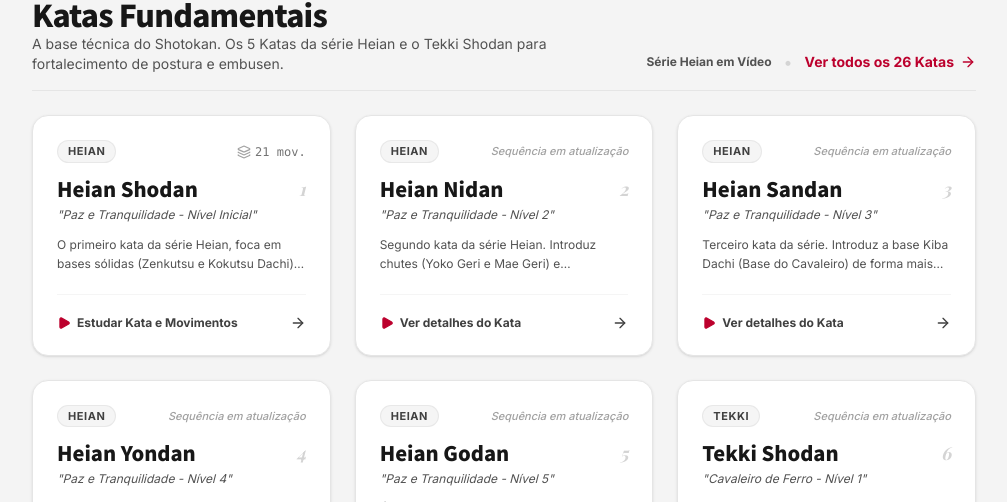
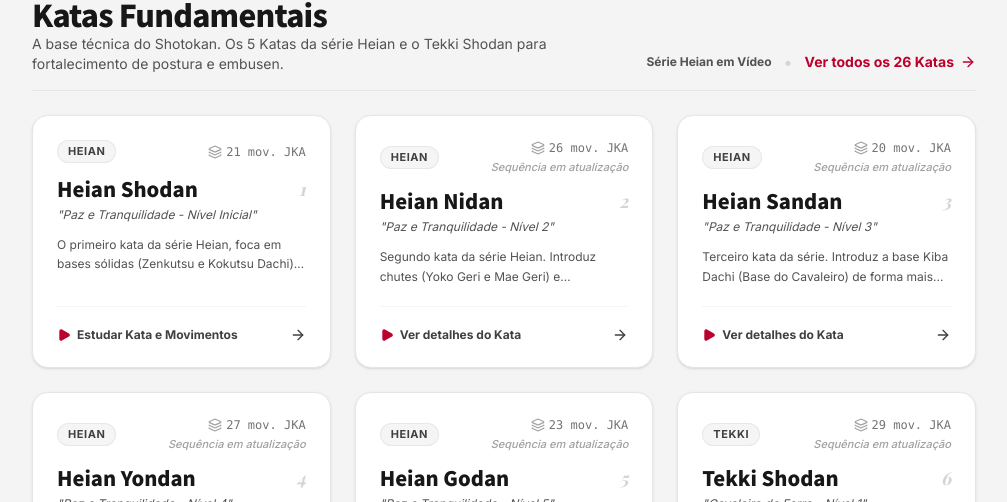
Before and after one commit to CMOURASIGA/webappshotokanmadeira, a React (Vite) app: page /#/ in a window 1280 px wide. Shown: the part 1753-2255 px from the top of the page, without its empty margins (264-1271 px from the left). Built offline with nearby package versions, Linux system fonts and the light colour scheme; no server answers; a web font is replaced by a local one.

Commit message:
ui: show JKA movement counts on home

```diff
--- a/src/components/home/FundamentalKatasShowcase.tsx
+++ b/src/components/home/FundamentalKatasShowcase.tsx
@@ -74,13 +74,14 @@ export function FundamentalKatasShowcase({ katas, totalKatas }: FundamentalKatas
                   {kata.group}
                 </span>
 
-                <div className="flex items-center gap-1.5 text-xs font-mono text-neutral-500 font-medium">
-                  {kata.movements && kata.movements.length > 0 ? (
-                    <span className="flex items-center gap-1" title="Número de movimentos">
+                <div className="flex flex-col items-end gap-1 text-xs text-neutral-500 font-medium">
+                  {kata.movementsCount > 0 && (
+                    <span className="flex items-center gap-1 font-mono" title="Quantidade oficial de movimentos segundo JKA Headquarters">
                       <Layers className="w-3.5 h-3.5 text-neutral-400" />
-                      {kata.movements.length} mov.
+                      {kata.movementsCount} mov. JKA
                     </span>
-                  ) : (
+                  )}
+                  {(!kata.movements || kata.movements.length === 0) && (
                     <span className="text-[11px] text-neutral-400 font-sans italic">
                       Sequência em atualização
                     </span>
```
